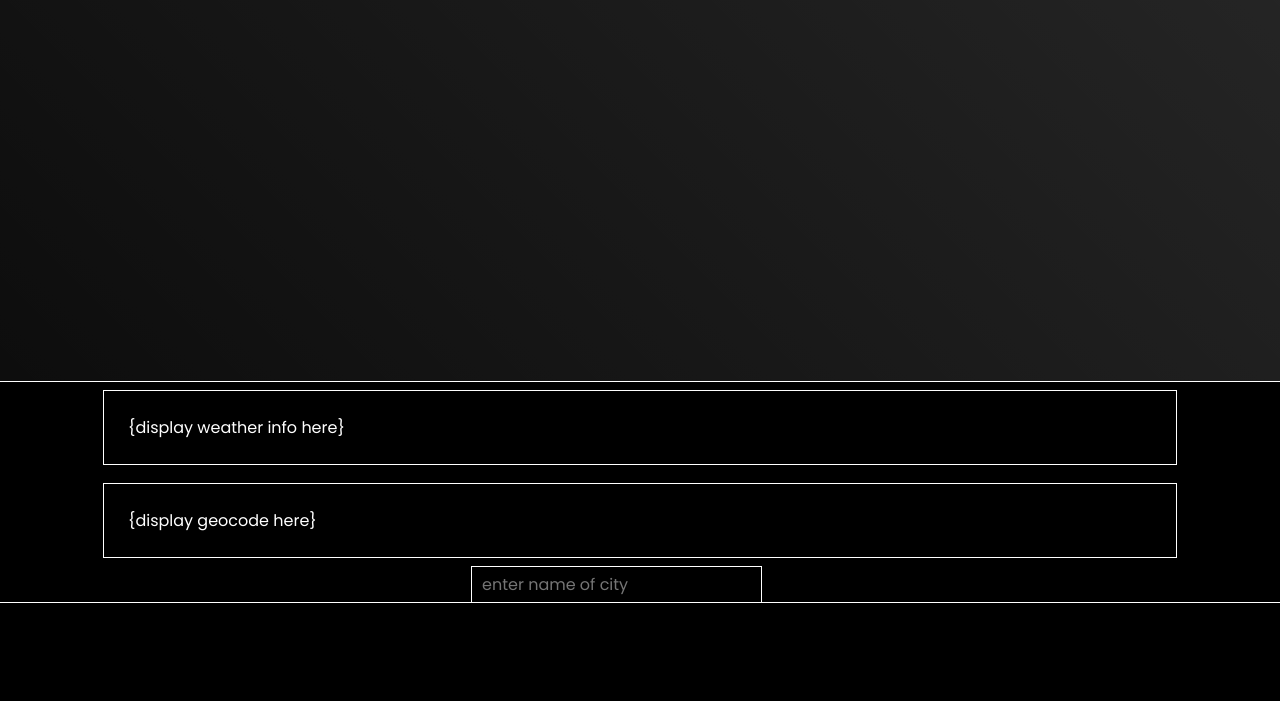
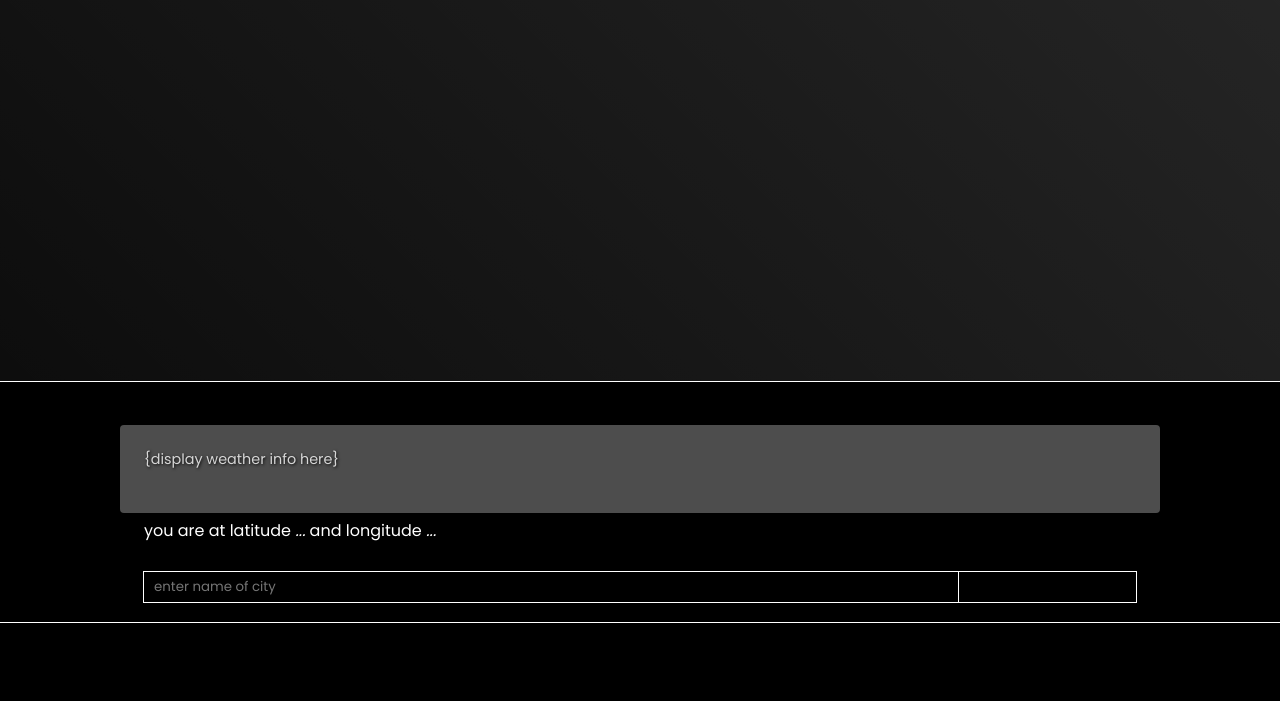
Before and after one commit to Deeokafor/we-japa-internship, a plain HTML site: page weather-app/index.html in a window 1280 px wide. Shown: the part 99-800 px from the top of the page. Drawn offline with Linux system fonts and the light colour scheme; some packages are replaced by stand-ins of ours.

Commit message:
update to design and html structure & debugging maps.js

```diff
--- a/weather-app/css/main.css
+++ b/weather-app/css/main.css
@@ -18,8 +18,10 @@
 
     #title {
         font-size: 2em;
+        font-weight: 700;
         text-transform: capitalize;
         padding: 24px;
+        letter-spacing: 0.3px;
     }
 
     #title-map {
@@ -31,28 +33,50 @@
 
     #utils {
         display: flex;
-    justify-items: center;
         align-items: center;
-    align-content: baseline;
         flex-flow: nowrap column;
         outline: none;
+        padding: 20px;
     }
 
     #utils div {
+        padding: 24px;
+        font-size: 0.9em;
+    }
+
+    #utils div, form {
         width: 80%;
-    height: 25px;
-    padding: 24px;
-    margin: 10px;
+        margin-top: 24px;
+    }
+
+    #weather-info {
+        height: 40px;
+        background: rgba(255,255,255,0.3);
+        border-radius: 4px;
+        -webkit-border-radius: 4px;
+        outline: none;
+        text-shadow: 1px 1px 3px rgba(0,0,0,0.9);
+        color: rgba(255,255,255,0.8);
+        font-weight: 300;
+        margin-bottom: 0px;
+    }
+
+    #geocode {
+        display: block;
+        width: 80%;
+        outline: none;
+        padding: 0;
+        margin: 5px 0;
+    }
+
+    #geocode i {
+        outline: 0px solid white;
     }
 
     #utils, #city-name {
-    font-size: 1rem;
         color: rgba(255,255,255,0.6);
     }
 
-form {
-    outline: none;
-}
 
     #city-name {
         display: inline-flex;
--- a/weather-app/index.html
+++ b/weather-app/index.html
@@ -17,17 +17,29 @@
             <div id="weather-info">
                 {display weather info here}
             </div>
-            <div id="geocode">
-                {display geocode here}
-            </div>
+            <span id="geocode">
+                you are at latitude <i id="lat">...</i>  and longitude <i id="lng">...</i>
+            </span>
             <form id="get-city" action="" method="get" accept-charset="utf-8">
                 <input type="text" name="city-name" id="city-name" placeholder="enter name of city" />
             </form>
         </section>
     </main>
-    <script src="./script/maps.js" type="text/javascript" charset="utf-8"></script>
-    <script type="text/javascript" defer
-        src="https://maps.googleapis.com/maps/api/js?key=AIzaSyD5YPu4qEX8juOYe_yOUGIwXiH2eyis2g8&callback=initMap">
+    <script>
+        function initMap() {
+            var options = {
+                zoom: 8,
+                center: {
+                    lat: 6.465422,
+                    lng: 3.406448
+                }
+            }
+
+            var map = new google.maps.Map(document.getElementById('map'), options);
+        }
+    </script>
+    <script defer
+        src="https://maps.googleapis.com/maps/api/js?key=AIzaSyDA8abKjFPKvdhhrnV2k7yBkNBHPX50Huw&callback=initMap">
     </script>
 </body>
 </html>
```
Also changed, not shown: weather-app/scripts/maps.js (+7 -10 lines). Lines whose indentation alone changed are shown as unchanged.
